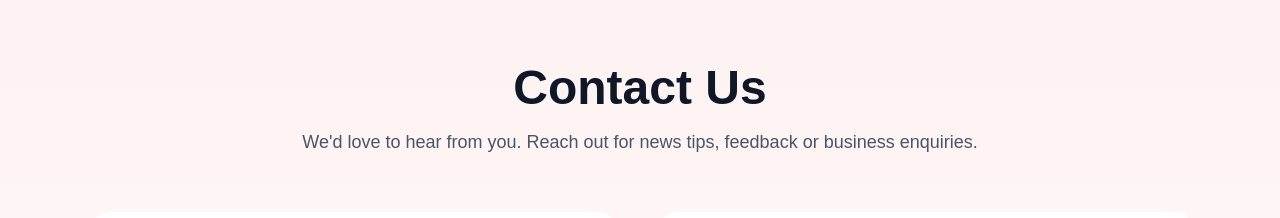
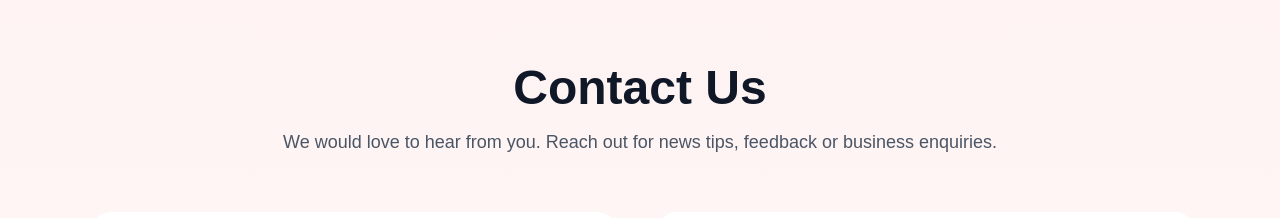
Before and after one commit to palarpit001/bharat-bulletin, a Next.js app: page /contact in a window 1280 px wide. Shown: the top 218 px of the page. Built offline with nearby package versions, Linux system fonts and the light colour scheme.

Commit message:
Fix contact page

```diff
--- a/app/contact/page.tsx
+++ b/app/contact/page.tsx
@@ -9,9 +9,9 @@ export default function ContactPage() {
           </h1>
 
           <p className="mt-4 text-lg text-gray-600">
-            We'd love to hear from you. Reach out for news tips,
-            feedback or business enquiries.
-          </p>
+  We would love to hear from you. Reach out for news tips,
+  feedback or business enquiries.
+</p>
         </div>
 
         <div className="grid lg:grid-cols-2 gap-10">
```
